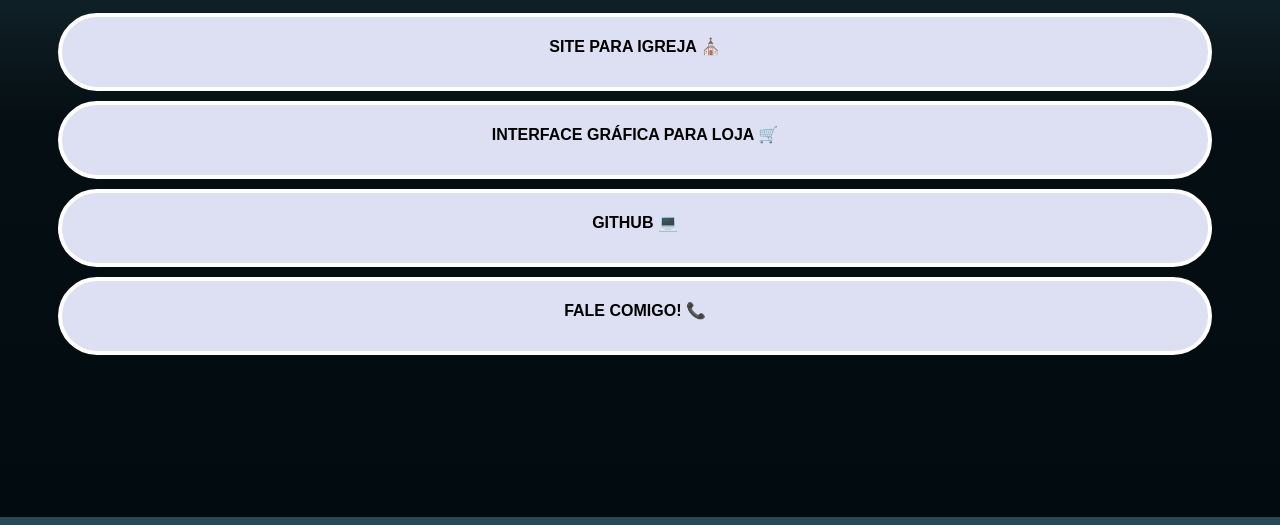
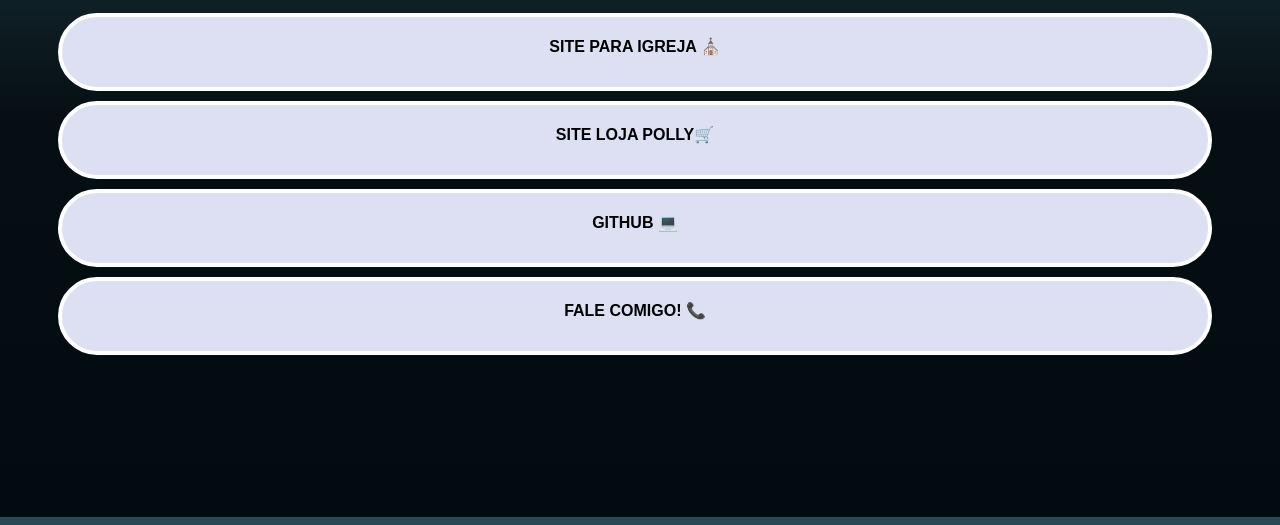
Before and after one commit to Valentina-Medina2000/portfolio, a plain HTML site: page imagens/index.html in a window 1280 px wide. Shown: the part 275-800 px from the top of the page. Drawn offline with Linux system fonts and the light colour scheme.

Commit message:
Update index.html
pequena mudança

```diff
--- a/imagens/index.html
+++ b/imagens/index.html
@@ -94,7 +94,7 @@
         <nav>
             <ul>
                 <li><a href=https://valentina-medina2000.github.io/igreja-project/ target="_blank">SITE PARA IGREJA ⛪ </a></li>
-                <li><a href= https://valentina-medina2000.github.io/loja-polly/ target ="_blank">INTERFACE GRÁFICA PARA LOJA 🛒</a></li>
+                <li><a href= https://valentina-medina2000.github.io/loja-polly/ target ="_blank"> SITE LOJA POLLY🛒</a></li>
                 <li><a href=https://github.com/Valentina-Medina2000/ target = "_blank">GITHUB 💻</a></li>
                 <li><a href=https://wa.me/5522998891081
  target="_blank">FALE COMIGO! 📞</a></li>
```
